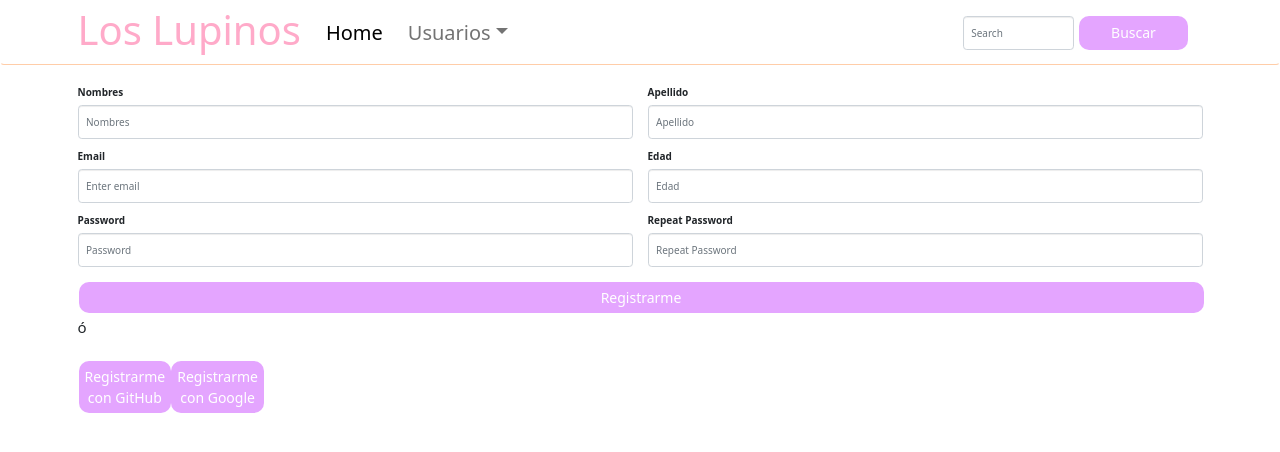
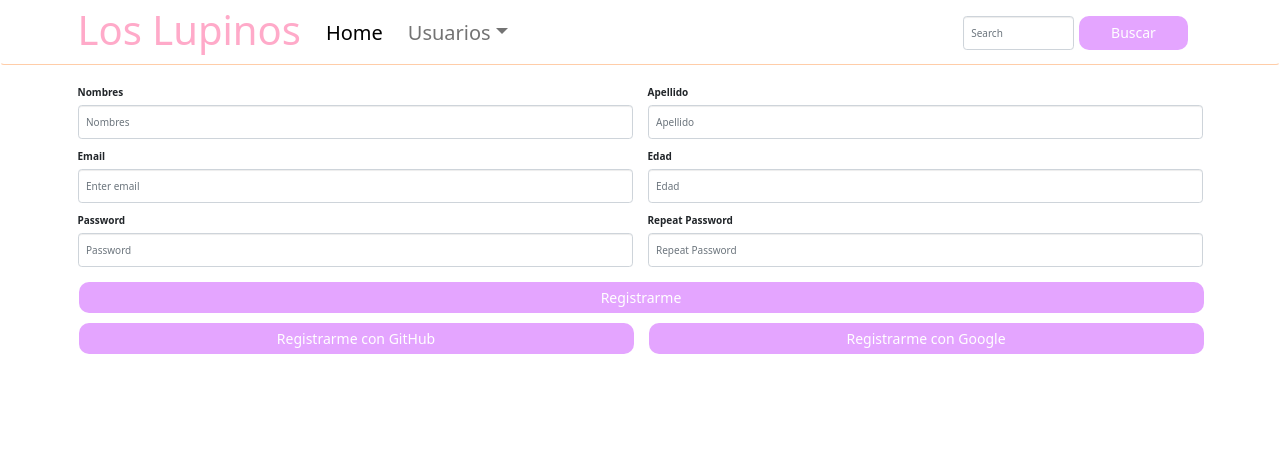
Before and after one commit to valeriapaulinalustres/ll-ecommerce, a React (Create React App) app in the folder frontend/: page /register in a window 1280 px wide. Shown: the top 452 px of the page. Built offline with nearby package versions, Linux system fonts and the light colour scheme.

Commit message:
css register

```diff
--- a/frontend/src/styles/Register.module.css
+++ b/frontend/src/styles/Register.module.css
@@ -20,12 +20,3 @@ color: white;
   border-radius: 20px;
 
 }
-
-.btnContainer{
-    display: flex;
-    flex-direction: row;
-    justify-content: space-between;
-    align-items: center;
-    width: 50px;
-    margin: 20px 0;
-}
--- a/frontend/src/views/register/Register.jsx
+++ b/frontend/src/views/register/Register.jsx
@@ -99,15 +99,14 @@ function Register() {
           Registrarme
         </button>
       </Form>
-      <h4>ó</h4>
-      <div className={styles.btnContainer}>
-        <div>
+      <Row>
+        <Col>
           <button onClick={handleRegisterGithub} className={styles.button}>Registrarme con GitHub</button>
-        </div>
-        <div>
+        </Col>
+        <Col>
           <button onClick={handleRegisterGoogle} className={styles.button}>Registrarme con Google</button>
-        </div>
-      </div>
+        </Col>
+      </Row>
     </Container>
   );
 }
```
